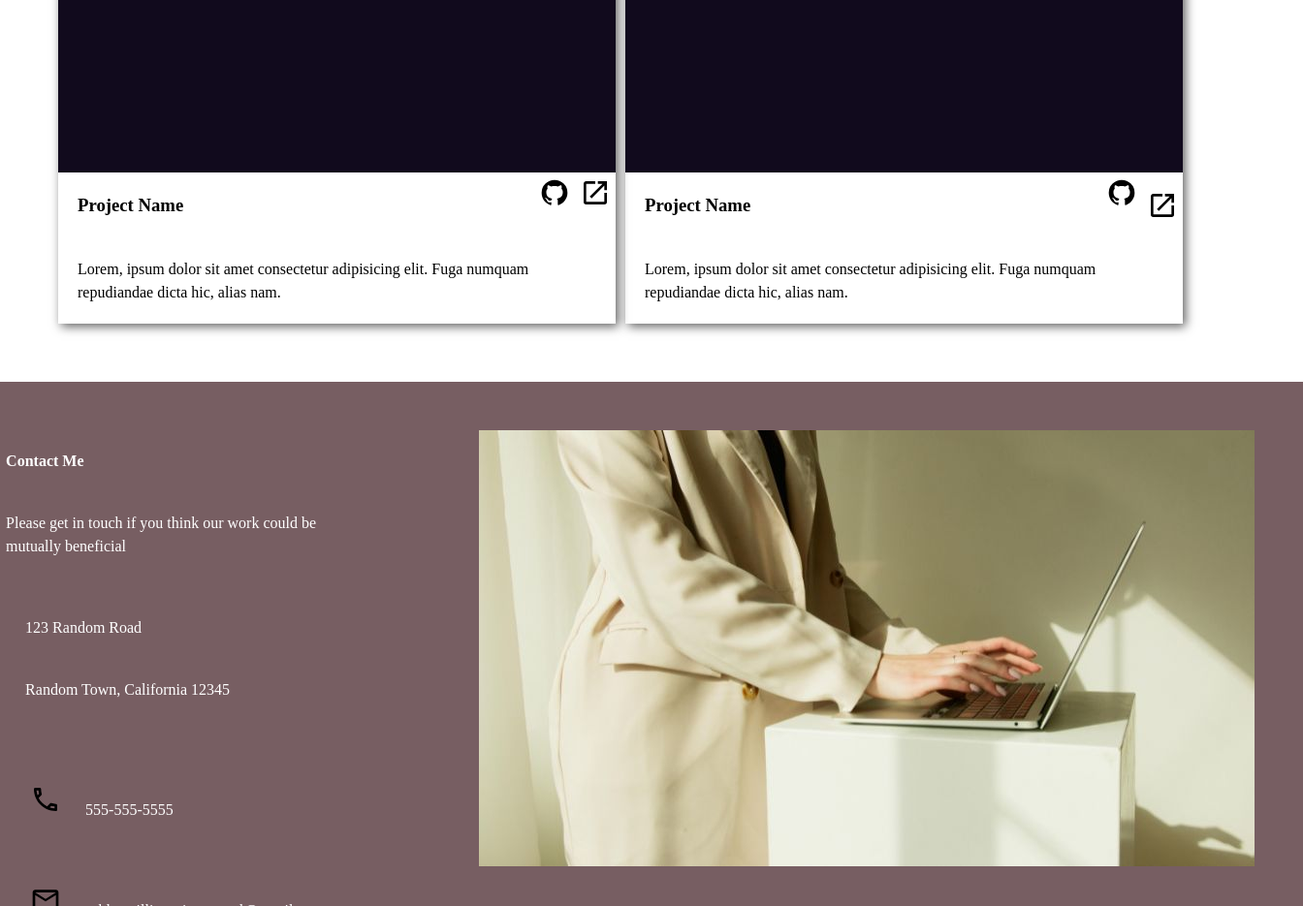
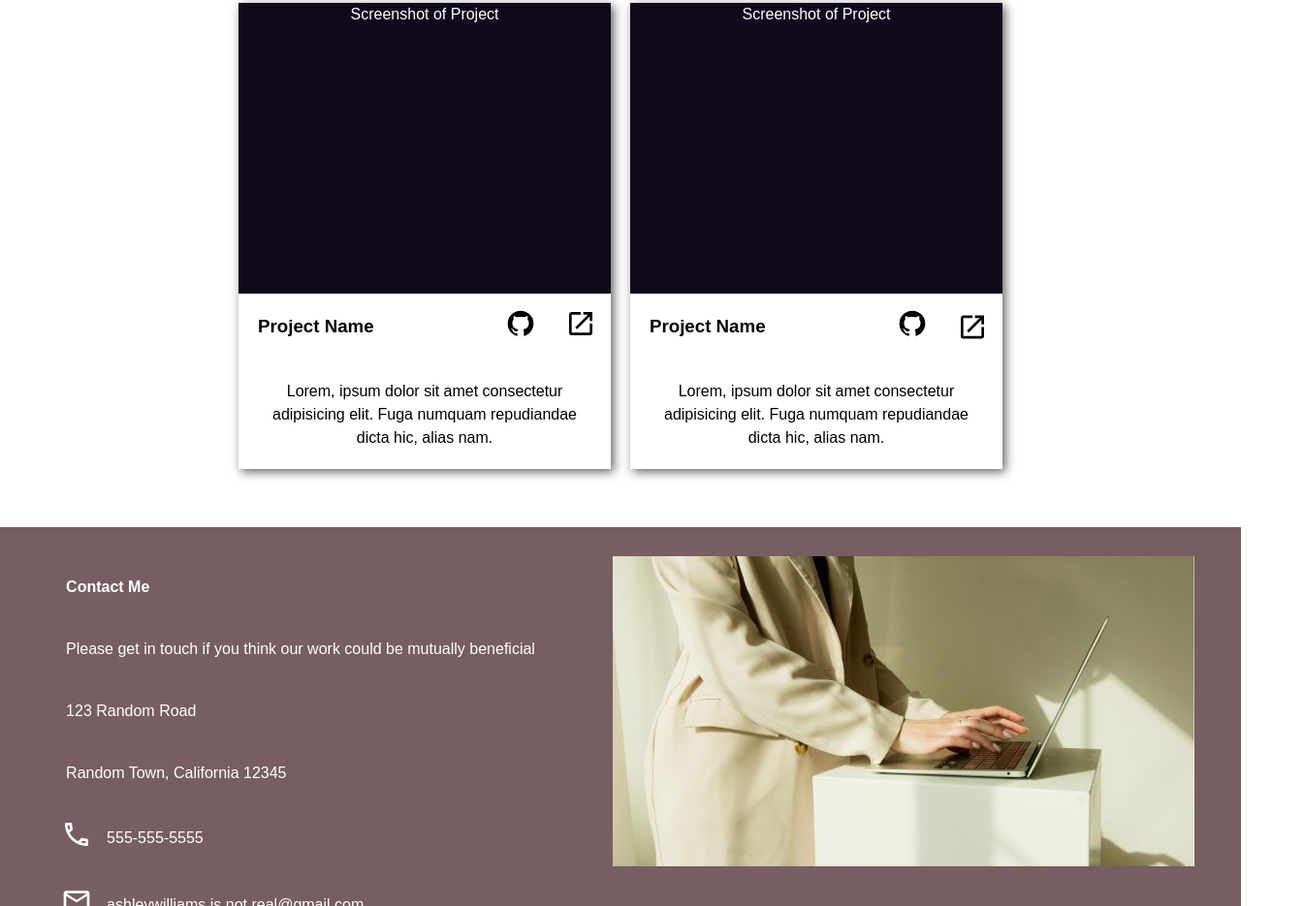
Before and after one commit to cdcutshaw/homepage, a plain HTML site: page index.html in a window 1280 px wide. Shown: the part 1865-2800 px from the top of the page at 97% size, 1344 px wide, since content can reach past the window. Drawn offline with Linux system fonts and the light colour scheme.

Commit message:
finalize styling

```diff
--- a/index.html
+++ b/index.html
@@ -115,28 +115,28 @@
             <h4>Contact Me</h4>
             <p>Please get in touch if you think our work could be mutually beneficial</p>
             <div>
-                <div>123 Random Road</div>
-                <div>Random Town, California 12345</div>
+                <p>123 Random Road</p>
+                <p>Random Town, California 12345</p>
             </div>
             <div>
                 <div class="contactInfo">
-                    <a href=""><img class="icon" src="images/phone-outline.svg" alt="phone"></a>
+                    <a href=""><img class="icon white" src="images/phone-outline.svg" alt="phone"></a>
                     <div>555-555-5555</div>
                 </div>
                 <div class="contactInfo">
-                    <a href=""><img class="icon" src="images/email-outline.svg" alt="email"></a>
+                    <a href=""><img class="icon white" src="images/email-outline.svg" alt="email"></a>
                     <div>ashleywilliams.is.not.real@gmail.com</div>
                 </div>
             </div>
             <div class="iconContainer"</div>
-                <a href=""><img class="icon" src="images/github.svg" alt="github"></a>
-                <a href=""><img class="icon" src="images/linkedin.svg" alt="github"></a>
+                <a href=""><img class="icon white" src="images/github.svg" alt="github"></a>
+                <a href=""><img class="icon white" src="images/linkedin.svg" alt="github"></a>
             </div>
         </div>
 
         <picture class="footerImage" >
-            <source srcset="images/footerImage-800px.jpg " media="(min-width:600px)"/>
-            <img src="images/footerImage-600px.jpg" alt="">
+            <source srcset="images/footerImage-600px.jpg " media="(min-width:650px)"/>
+            <img src="images/footerImage-300px.jpg" alt="">
         </picture>
     </footer>
 </body>
--- a/styles.css
+++ b/styles.css
@@ -10,6 +10,7 @@
 body {
   line-height: 1.5;
   -webkit-font-smoothing: antialiased;
+  font-family:Arial, Helvetica, sans-serif;
 }
 
 
@@ -46,10 +47,20 @@ body {
   width: 100vw;
 }
 
+main {
+  display: flex;
+  flex-direction: column;
+  align-items: center;
+  justify-content: center;
+  width: 100vw;
+}
+
 .background {
   position: absolute;
+  top:0px;
+  left: 0px;
   width: 100vw;
-  height: 450px;
+  height: 750px;
   z-index: -1;
   background: #775e62;
   transform-origin: top left;
@@ -60,24 +71,23 @@ body {
 
 
 .about {
-
   padding: 50px;
-min-height: 675px;
+  min-height: 700px;
 }
 
-.about p {
-padding: 20px;
-}
 
 .aboutInfo{
   font: 1.5rem ;
   background-color: beige;
-margin: 20px;
+  margin: 10px;
+  padding: 20px;
+}
 
-}
 .myPhoto {
   z-index: 1;
   position: absolute;
+  max-width: 100%;
+  height: auto;
 }
 
 .float {
@@ -89,7 +99,7 @@ width: 600px;
 .myName {
   position: absolute;
   transform: translatey(-100%);
-  color: #110a1d;
+  color: #151422;
   font-size: 30px;
   font-size: 5rem;
   font-weight: bold;
@@ -104,16 +114,18 @@ width: 600px;
 .work {
  display: flex;
  flex-direction: column;
+ align-items: center;
  padding: 40px;
 }
 .projectContainer {
   display: grid;
-  grid-gap: 10px;
-  grid-template-columns: repeat(auto-fill, minmax(400px, 1fr));
+  grid-gap: 20px;
+  grid-template-columns: repeat(auto-fit, minmax(300px, 1fr));
 }
 
 .project {
   box-shadow: 3px 3px 10px rgba(0, 0, 0, 0.623);
+  text-align: center;
 }
 .projectImage {
   background-color: #110a1d;
@@ -121,32 +133,45 @@ width: 600px;
   height: 300px;
 }
 
+
+
 footer {
   display: flex;
+  flex-wrap: wrap;
   background-color:#775e62;
-  justify-content: space-evenly;
+  justify-content: center;
+  align-content: center;
+  width: 100vw;
 }
 
 
-footer div , .work > * {
+footer > * , .work > * {
   padding: 20px;
 }
 
 footer > * {
   color: white;
-  margin: 30px;
+  margin: 10px;
 }
 .footerImage {
-  margin: 50px;
+
+  max-width: 100%;
+
 
 }
+
+.contactInfo {align-items: center;}
 
 
 
 
 .icon {
   width: 32px;
-  margin: 5px;
+  margin: 15px;
+}
+
+.white {
+  filter: invert(100%) sepia(27%) saturate(2%) hue-rotate(349deg) brightness(109%) contrast(100%) ;
 }
 
 .iconContainer, .projectHeader, .contactInfo {
@@ -219,8 +244,7 @@ footer {
 }
 
 .float {
-  width: 0px;
-  height: 0px;
+  display: none;
 }
 
 .work {
@@ -228,5 +252,14 @@ footer {
   max-width: 300px ;
 }
 
+footer {
+  flex-direction: column;
+  align-items: center;
+  padding: 20px;
+}
+
+.footerImage {
 
 }
+
+}
```
Also changed, not shown: images/footerImage-300px.jpg (added). Lines whose indentation alone changed are shown as unchanged.
